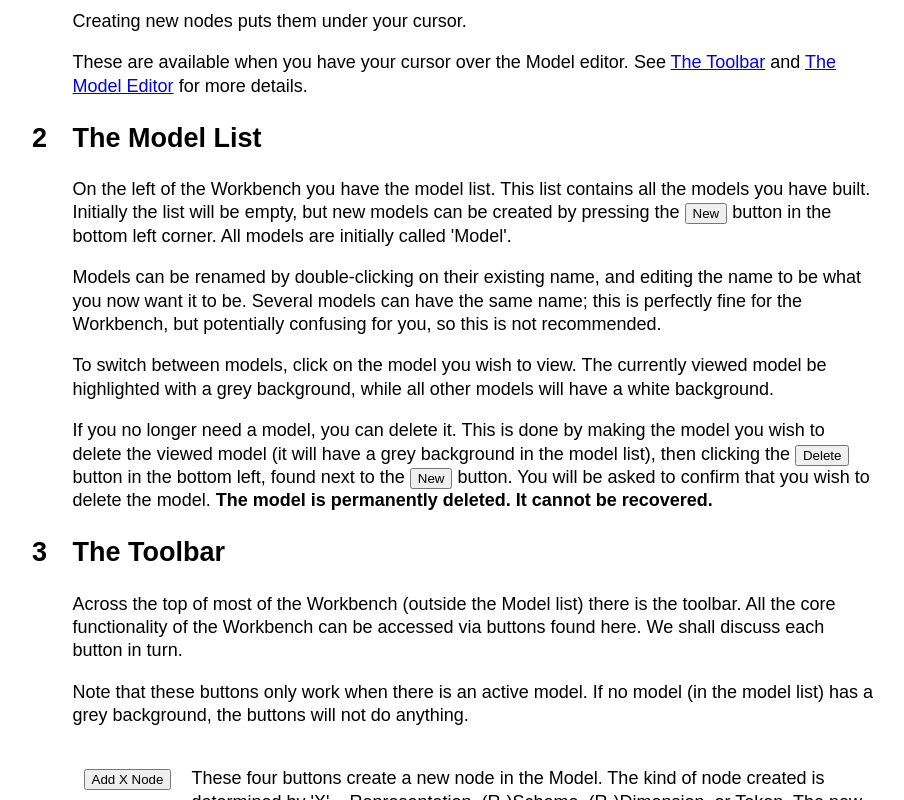
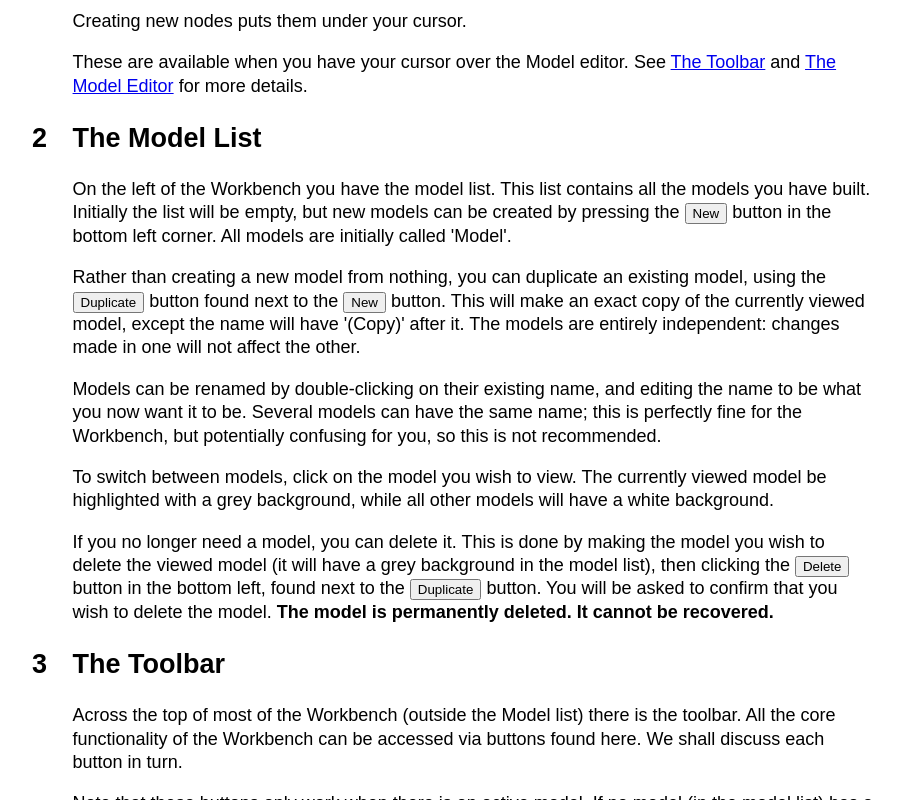
Before and after one commit to rep2rep/RepWorkbench, a website: page src/manual.html in a window 1280 px wide. Shown: the part 632-1432 px from the top of the page, without its empty margins (167-1071 px from the left). Drawn offline with Linux system fonts and the light colour scheme.

Commit message:
Update docs on duplicate

```diff
--- a/src/manual.html
+++ b/src/manual.html
@@ -93,6 +93,13 @@
       initially called 'Model'.
     </p>
     <p>
+      Rather than creating a new model from nothing, you can duplicate an existing model, using
+      the <button>Duplicate</button> button found next to the <button>New</button> button. This
+      will make an exact copy of the currently viewed model, except the name will have '(Copy)'
+      after it. The models are <emph>entirely independent</emph>: changes made in one will
+      <emph>not</emph> affect the other.
+    </p>
+    <p>
       Models can be renamed by double-clicking on their existing name, and editing the name to be
       what you now want it to be. Several models can have the same name; this is perfectly fine
       for the Workbench, but potentially confusing for you, so this is not recommended.
@@ -104,7 +111,7 @@
     <p>
       If you no longer need a model, you can delete it. This is done by making the model you wish
       to delete the viewed model (it will have a grey background in the model list), then clicking
-      the <button>Delete</button> button in the bottom left, found next to the <button>New</button>
+      the <button>Delete</button> button in the bottom left, found next to the <button>Duplicate</button>
       button. You will be asked to confirm that you wish to delete the model.
       <strong>The model is permanently deleted. It cannot be recovered.</strong>
     </p>
```
